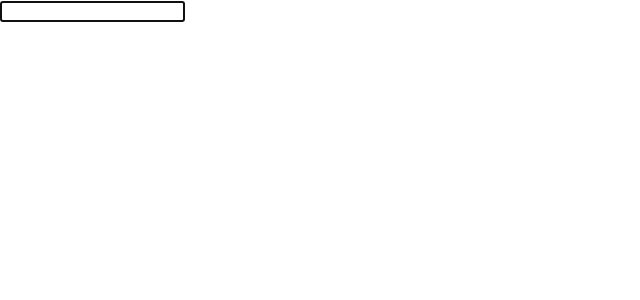
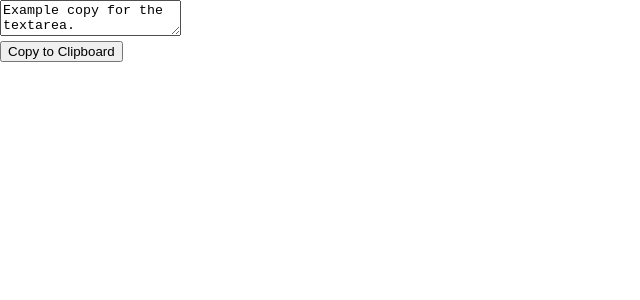
Before and after one commit to EricChukoltyansky/React-2, a React (Create React App) app: page / in a window 1280 px wide. Shown: the top 300 px of the page, without its empty margins (0-640 px from the left). Built offline with nearby package versions, Linux system fonts and the light colour scheme.

Commit message:
text area copy

```diff
--- a/src/App.js
+++ b/src/App.js
@@ -1,11 +1,12 @@
 import "./App.css";
 
-import CustomTextInput from "./components/14.1/CustomTextInput";
+
+import TextArea2 from "./components/14.2/TextArea2";
 
 function App() {
   return (
     <>
-      <CustomTextInput />
+      <TextArea2 />
     </>
   );
 }
--- /dev/null
+++ b/src/components/14.2/TextArea2.jsx
@@ -0,0 +1,27 @@
+import React, { Component } from "react";
+
+export default class YourComponent extends Component {
+  copyCodeToClipboard = () => {
+    const el = this.textArea;
+    el.select();
+    document.execCommand("copy");
+  };
+
+  render() {
+    return (
+      <div>
+        <div>
+          <textarea
+            ref={(textarea) => (this.textArea = textarea)}
+            value="Example copy for the textarea."
+          />
+        </div>
+        <div>
+          <button onClick={() => this.copyCodeToClipboard()}>
+            Copy to Clipboard
+          </button>
+        </div>
+      </div>
+    );
+  }
+}
```
Also changed, not shown: src/components/14.2/CustomTextArea.jsx (added, +48 -0 lines).
